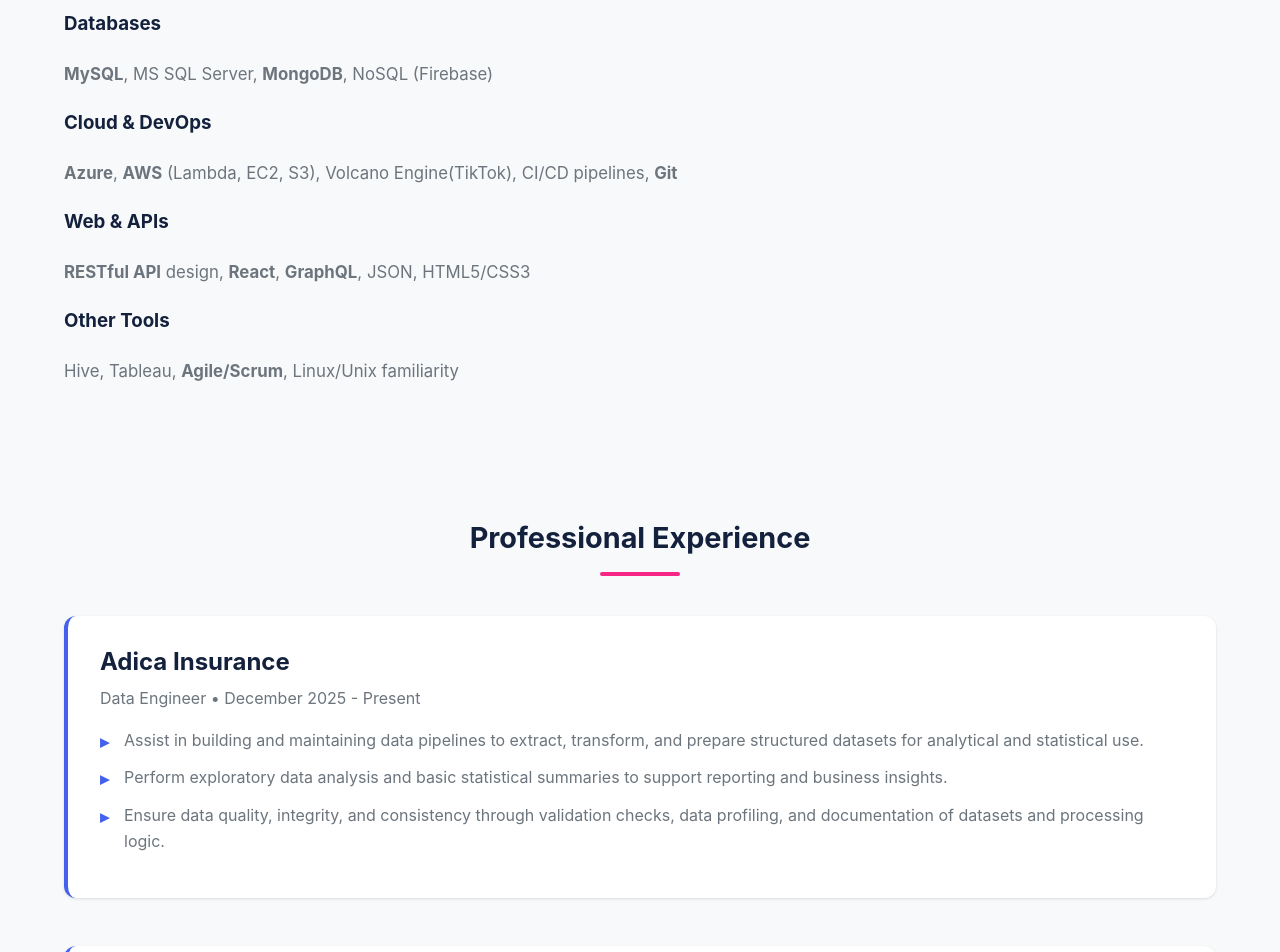
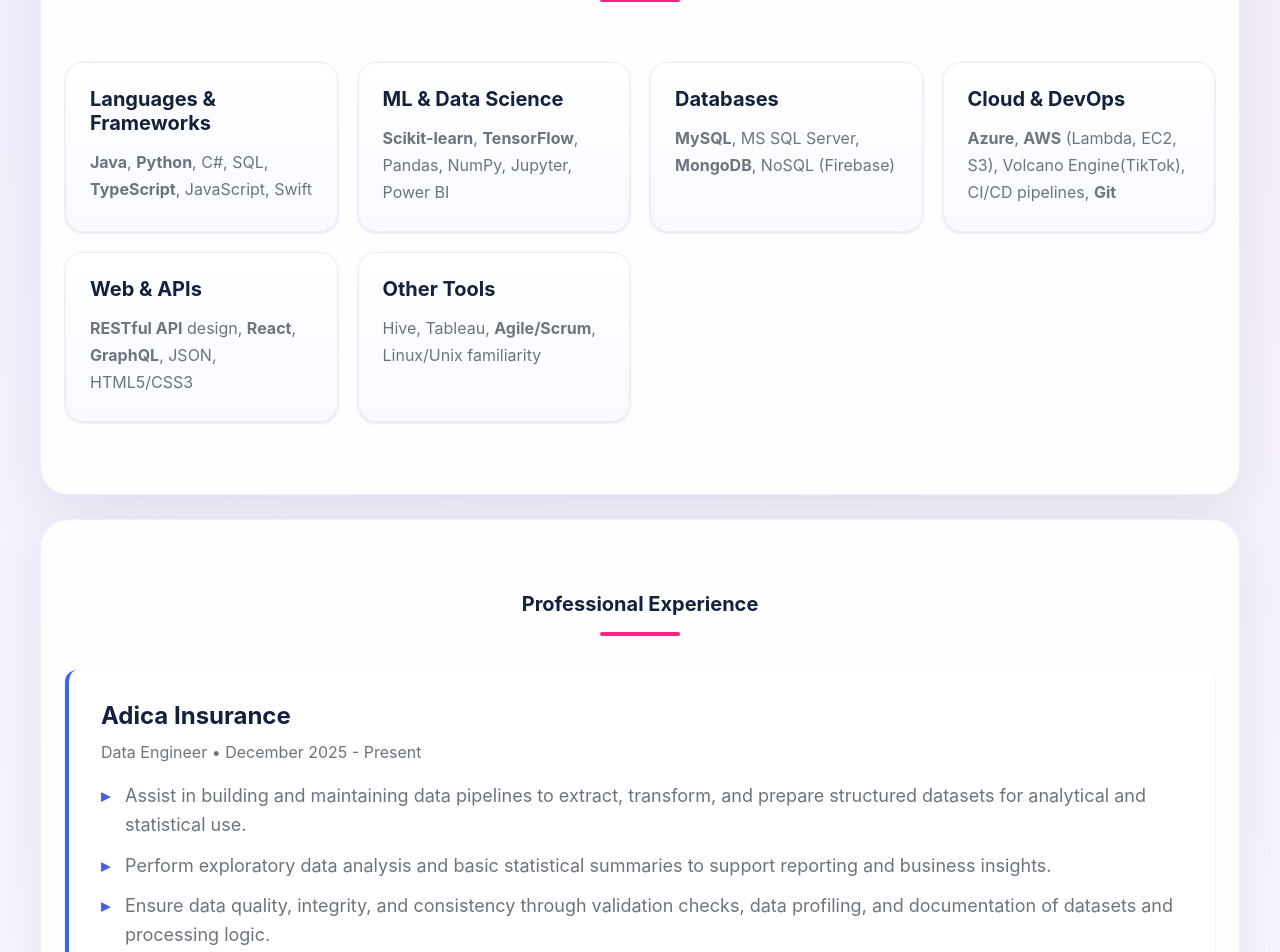
Before and after one commit to hlin0023/huiying-lin-portfolio, a React (Create React App) app: page / in a window 1280 px wide. Shown: the part 1480-2432 px from the top of the page. Built offline with nearby package versions, Linux system fonts and the light colour scheme.

Commit message:
Update UI

```diff
--- a/src/App.css
+++ b/src/App.css
@@ -31,16 +31,24 @@
 body {
   font-family: 'Inter', -apple-system, BlinkMacSystemFont, 'Segoe UI', Roboto,
                Oxygen, Ubuntu, Cantarell, sans-serif;
+  font-size: 18px;
   line-height: 1.7;
   color: var(--dark);
-  background-color: var(--light);
+  background:
+    radial-gradient(circle at top left, rgba(67, 97, 238, 0.08), transparent 30%),
+    radial-gradient(circle at top right, rgba(247, 37, 133, 0.08), transparent 28%),
+    linear-gradient(180deg, #fbfcff 0%, #f3f6ff 100%);
   -webkit-font-smoothing: antialiased;
+}
+
+main {
+  padding-top: 88px;
 }
 
 /* Smooth scroll padding for fixed header */
 section {
   scroll-margin-top: 80px;
-  padding: 3.5rem 1.5rem;
+  padding: 5rem 1.5rem;
   max-width: 1200px;
   margin: 0 auto;
 }
@@ -52,11 +60,11 @@
 }
 
 h2 {
-  font-size: 1.8rem;
+  font-size: 2.5rem;
   color: var(--dark);
   text-align: center;
   position: relative;
-  padding-bottom: 1rem;
+  padding-bottom: 1.25rem;
 }
 
 h2::after {
@@ -72,8 +80,93 @@
 p {
   margin-bottom: 1.5rem;
   color: var(--gray);
-  font-size: 1.05rem;
+  font-size: 1.12rem;
   line-height: 1.7;
+}
+
+.about,
+.skills,
+.experience,
+.projects,
+.education,
+.contact,
+.section-alt {
+  background: rgba(255, 255, 255, 0.88);
+  backdrop-filter: blur(12px);
+  border: 1px solid rgba(67, 97, 238, 0.08);
+  border-radius: 28px;
+  box-shadow: 0 18px 50px rgba(20, 33, 61, 0.08);
+  margin: 1.5rem auto;
+}
+
+.about,
+.skills,
+.experience,
+.projects,
+.education {
+  padding-top: 4.5rem;
+  padding-bottom: 4.5rem;
+}
+
+.about p,
+.skills p,
+.contact-description,
+.section-subtitle {
+  max-width: 900px;
+  margin-left: auto;
+  margin-right: auto;
+  font-size: 1.15rem;
+}
+
+.about p {
+  text-align: center;
+  color: #4b5563;
+}
+
+.skills-grid {
+  display: grid;
+  grid-template-columns: repeat(auto-fit, minmax(240px, 1fr));
+  gap: 1.25rem;
+  margin-top: 2.5rem;
+}
+
+.skill-category {
+  background: linear-gradient(180deg, #ffffff 0%, #f8faff 100%);
+  border: 1px solid rgba(67, 97, 238, 0.1);
+  border-radius: 18px;
+  padding: 1.5rem;
+  box-shadow: var(--shadow-sm);
+  transition: var(--transition);
+}
+
+.skill-category:hover {
+  transform: translateY(-4px);
+  box-shadow: var(--shadow-lg);
+}
+
+.skill-category h3,
+.contact h2,
+.about h2,
+.skills h2,
+.projects h2,
+.experience h2,
+.education h2 {
+  font-size: 1.25rem;
+  margin-bottom: 0.9rem;
+}
+
+.skill-category p {
+  font-size: 1rem;
+  margin-bottom: 0;
+}
+
+.contact {
+  padding-top: 4.5rem;
+  padding-bottom: 4.5rem;
+}
+
+.contact-container {
+  padding: 0 0.5rem;
 }
 
 /* ================ */
--- a/src/components/About.css
+++ b/src/components/About.css
@@ -1,28 +1,15 @@
-/* About.css */
-.header {
-  position: sticky;
-  top: 0;
-  background: #2c3e50;
-  padding: 1rem;
-  z-index: 100;
+.about {
+  text-align: center;
 }
 
-.header nav {
-  display: flex;
-  justify-content: center;
-  gap: 1rem;
+.about h2 {
+  margin-bottom: 1.5rem;
 }
 
-.header button {
-  background: none;
-  border: none;
-  color: white;
-  cursor: pointer;
-  font-size: 1rem;
-  padding: 0.5rem 1rem;
-  transition: color 0.3s ease;
+.about p {
+  max-width: 900px;
+  margin: 0 auto;
+  color: #4b5563;
+  font-size: 1.15rem;
+  line-height: 1.85;
 }
-
-.header button:hover {
-  color: #3498db;
-}
--- a/src/components/Education.css
+++ b/src/components/Education.css
@@ -1,28 +1,21 @@
-/* Education.css */
-.header {
-  position: sticky;
-  top: 0;
-  background: #2c3e50;
-  padding: 1rem;
-  z-index: 100;
+.education {
+  text-align: left;
 }
 
-.header nav {
-  display: flex;
-  justify-content: center;
-  gap: 1rem;
+.education-item {
+  background: white;
+  padding: 2rem;
+  border-radius: 18px;
+  box-shadow: 0 8px 24px rgba(20, 33, 61, 0.08);
+  border: 1px solid rgba(67, 97, 238, 0.08);
 }
 
-.header button {
-  background: none;
-  border: none;
-  color: white;
-  cursor: pointer;
-  font-size: 1rem;
-  padding: 0.5rem 1rem;
-  transition: color 0.3s ease;
+.education-item h3 {
+  font-size: 1.5rem;
 }
 
-.header button:hover {
-  color: #3498db;
+.institution {
+  font-size: 1.05rem;
+  color: #4361ee;
+  font-weight: 600;
 }
--- a/src/components/Experience.css
+++ b/src/components/Experience.css
@@ -1,28 +1,24 @@
-/* Experience.css */
-.header {
-  position: sticky;
-  top: 0;
-  background: #2c3e50;
-  padding: 1rem;
-  z-index: 100;
+.experience {
+  text-align: left;
 }
 
-.header nav {
-  display: flex;
-  justify-content: center;
-  gap: 1rem;
+.job {
+  margin-bottom: 2.5rem;
+  padding: 2rem;
+  background: white;
+  border-radius: 18px;
+  box-shadow: 0 8px 24px rgba(20, 33, 61, 0.08);
+  border-left: 4px solid #4361ee;
 }
 
-.header button {
-  background: none;
-  border: none;
-  color: white;
-  cursor: pointer;
-  font-size: 1rem;
-  padding: 0.5rem 1rem;
-  transition: color 0.3s ease;
+.job h3 {
+  font-size: 1.5rem;
+  margin-bottom: 0.5rem;
 }
 
-.header button:hover {
-  color: #3498db;
+.job-title {
+  display: block;
+  font-size: 1rem;
+  margin-bottom: 1rem;
+  color: #6c757d;
 }
--- a/src/components/Footer.css
+++ b/src/components/Footer.css
@@ -1,28 +1,30 @@
-/* Footer.css */
-.header {
-  position: sticky;
-  top: 0;
-  background: #2c3e50;
-  padding: 1rem;
-  z-index: 100;
+.footer {
+  text-align: center;
+  padding: 3rem 1.5rem;
+  background: #14213d;
+  color: white;
+  margin-top: 1.5rem;
+  border-radius: 28px 28px 0 0;
 }
 
-.header nav {
+.footer-content {
+  max-width: 700px;
+  margin: 0 auto;
+}
+
+.footer-links {
   display: flex;
   justify-content: center;
-  gap: 1rem;
+  gap: 1.5rem;
+  margin: 1.5rem 0;
 }
 
-.header button {
-  background: none;
-  border: none;
+.footer-link {
   color: white;
-  cursor: pointer;
-  font-size: 1rem;
-  padding: 0.5rem 1rem;
+  text-decoration: none;
   transition: color 0.3s ease;
 }
 
-.header button:hover {
-  color: #3498db;
+.footer-link:hover {
+  color: #f72585;
 }
--- a/src/components/Projects.css
+++ b/src/components/Projects.css
@@ -1,4 +1,3 @@
-/* Projects.css */
 .project-links {
   display: flex;
   gap: 1rem;
@@ -18,30 +17,29 @@
   text-decoration: underline;
 }
 
-.header {
-  position: sticky;
-  top: 0;
-  background: #2c3e50;
-  padding: 1rem;
-  z-index: 100;
+.projects {
+  text-align: left;
 }
 
-.header nav {
-  display: flex;
-  justify-content: center;
-  gap: 1rem;
+.project {
+  margin-bottom: 2.5rem;
+  padding: 2rem;
+  background: white;
+  border-radius: 18px;
+  box-shadow: 0 8px 24px rgba(20, 33, 61, 0.08);
+  border: 1px solid rgba(67, 97, 238, 0.08);
 }
 
-.header button {
-  background: none;
-  border: none;
-  color: white;
-  cursor: pointer;
-  font-size: 1rem;
-  padding: 0.5rem 1rem;
-  transition: color 0.3s ease;
+.project h3 {
+  font-size: 1.5rem;
+  margin-bottom: 0.75rem;
 }
 
-.header button:hover {
-  color: #3498db;
+.tech {
+  font-size: 1rem;
+  margin-bottom: 1rem;
 }
+
+.project ul {
+  padding-left: 1.5rem;
+}
--- a/src/components/Skills.css
+++ b/src/components/Skills.css
@@ -1,28 +1,31 @@
-/* Skills.css */
-.header {
-  position: sticky;
-  top: 0;
-  background: #2c3e50;
-  padding: 1rem;
-  z-index: 100;
+.skills-grid {
+  display: grid;
+  grid-template-columns: repeat(auto-fit, minmax(240px, 1fr));
+  gap: 1.25rem;
+  margin-top: 2.5rem;
 }
 
-.header nav {
-  display: flex;
-  justify-content: center;
-  gap: 1rem;
+.skill-category {
+  background: linear-gradient(180deg, #ffffff 0%, #f8faff 100%);
+  border: 1px solid rgba(67, 97, 238, 0.1);
+  border-radius: 18px;
+  padding: 1.5rem;
+  box-shadow: 0 8px 24px rgba(20, 33, 61, 0.08);
+  transition: transform 0.3s ease, box-shadow 0.3s ease;
 }
 
-.header button {
-  background: none;
-  border: none;
-  color: white;
-  cursor: pointer;
-  font-size: 1rem;
-  padding: 0.5rem 1rem;
-  transition: color 0.3s ease;
+.skill-category:hover {
+  transform: translateY(-4px);
+  box-shadow: 0 14px 30px rgba(20, 33, 61, 0.12);
 }
 
-.header button:hover {
-  color: #3498db;
+.skill-category h3 {
+  font-size: 1.2rem;
+  margin-bottom: 0.75rem;
 }
+
+.skill-category p {
+  font-size: 1rem;
+  margin-bottom: 0;
+  line-height: 1.7;
+}
```
